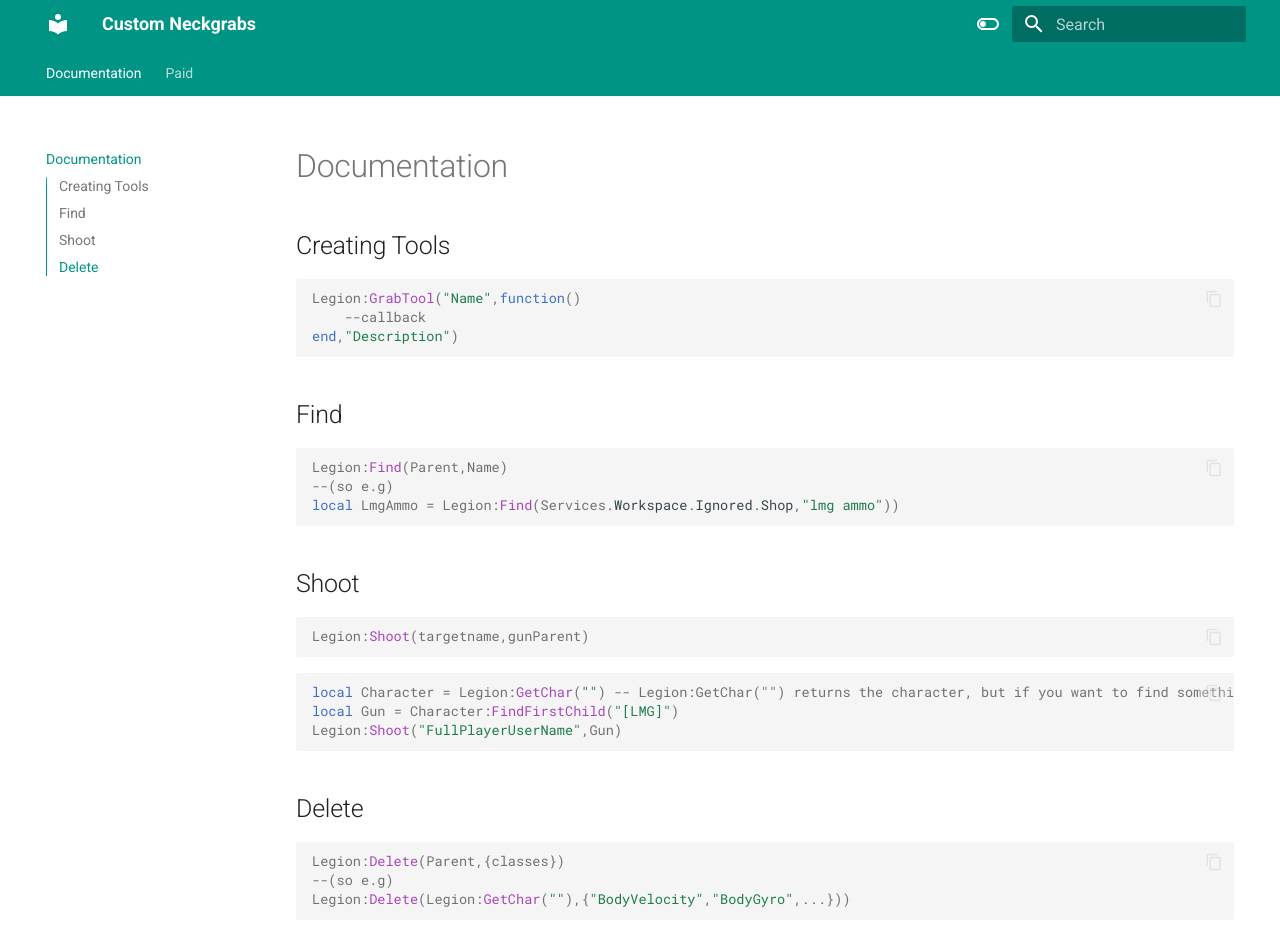
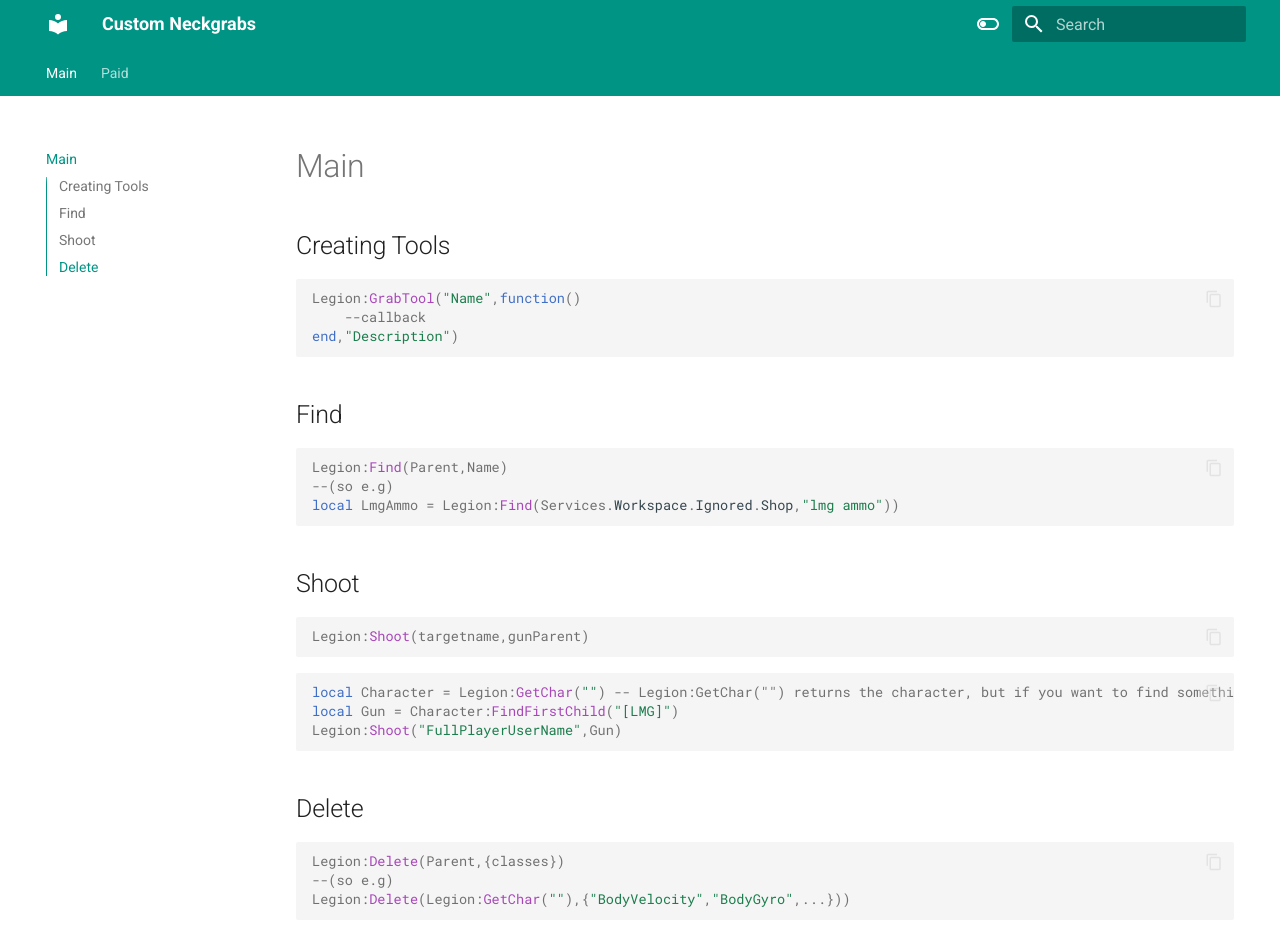
Before and after one commit to penguin-cmyk/neckgrab-documentation, an MkDocs documentation site: the page built from docs/index.md, in a window 1280 px wide and 944 px high. Built offline with MkDocs 1.6.1 and Material for MkDocs 9.7.7, drawn with Linux system fonts in a browser that asks for light colours.

Commit message:
Update index.md

````diff
--- a/docs/index.md
+++ b/docs/index.md
@@ -1,4 +1,4 @@
-# Documentation
+# Main
 ## Creating Tools
 ```lua
 Legion:GrabTool("Name",function()
````
